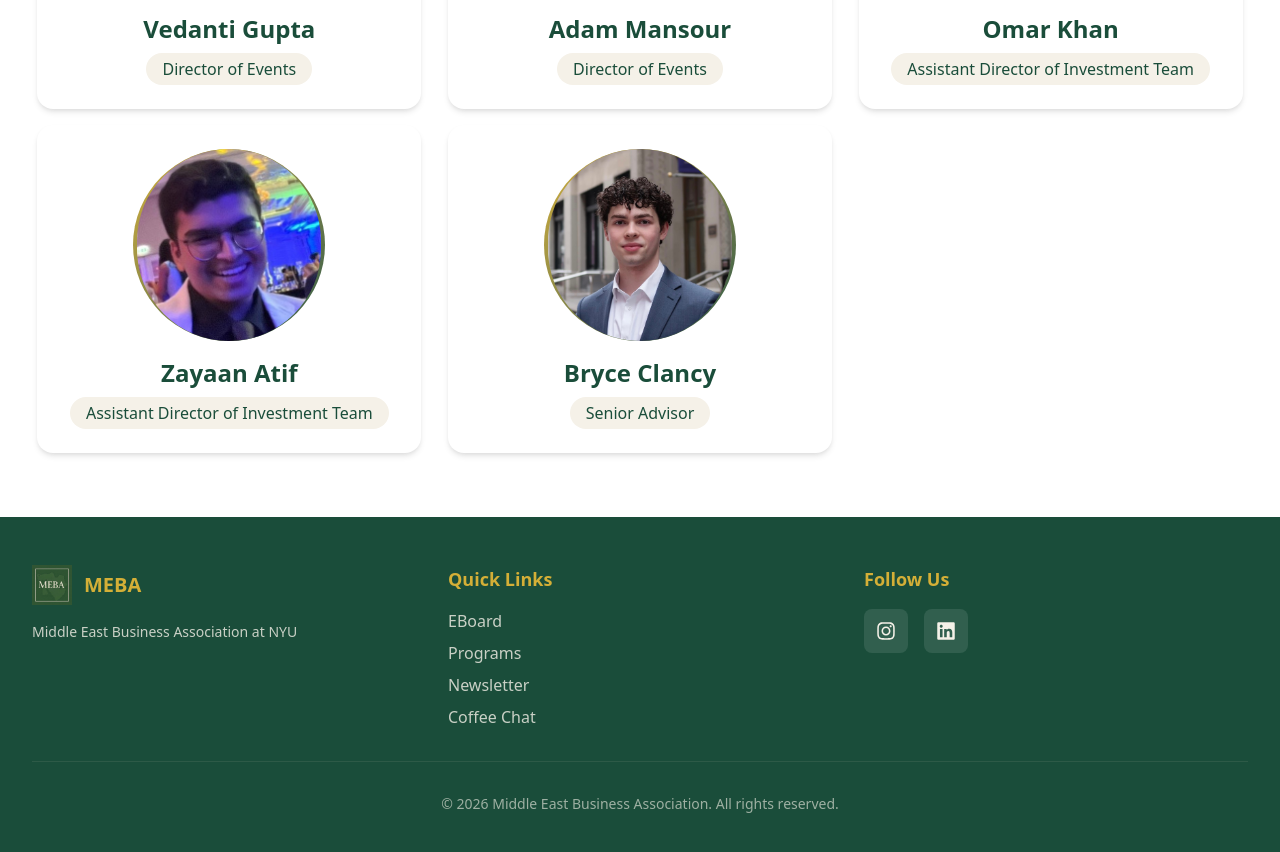
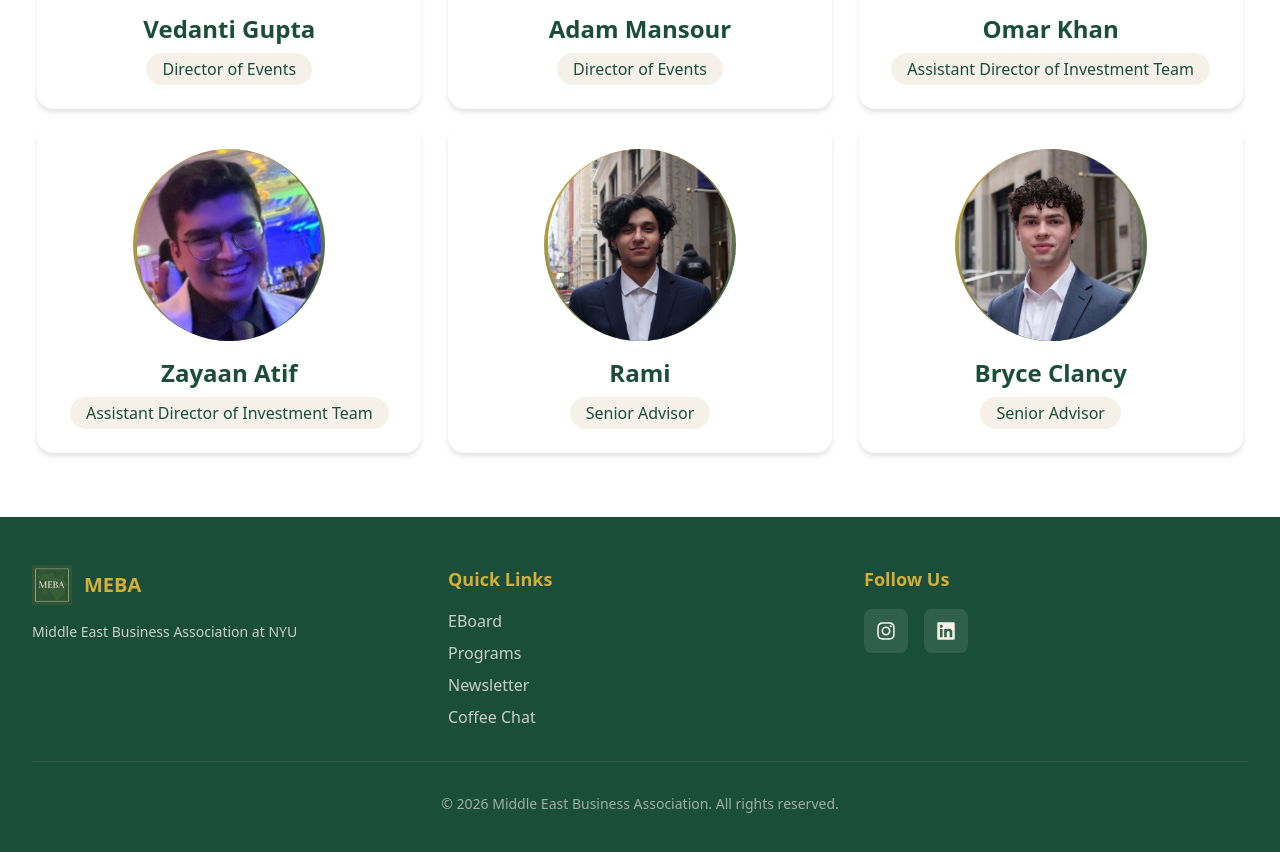
Before and after one commit to raihanzaman/meba-website, a Next.js app: page /eboard in a window 1280 px wide. Shown: the part 1840-2692 px from the top of the page. Built offline with nearby package versions, Linux system fonts and the light colour scheme.

Commit message:
Updates 9/21

```diff
--- a/src/app/eboard/page.tsx
+++ b/src/app/eboard/page.tsx
@@ -97,6 +97,11 @@ export default function eboard() {
               imageSrc="/Zayaan.jpg"
             />
             <Card
+              name="Rami"
+              title="Senior Advisor"
+              imageSrc="/Rami.JPG"
+            />
+            <Card
               name="Bryce Clancy"
               title="Senior Advisor"
               imageSrc="/Bryce.jpg"
```
